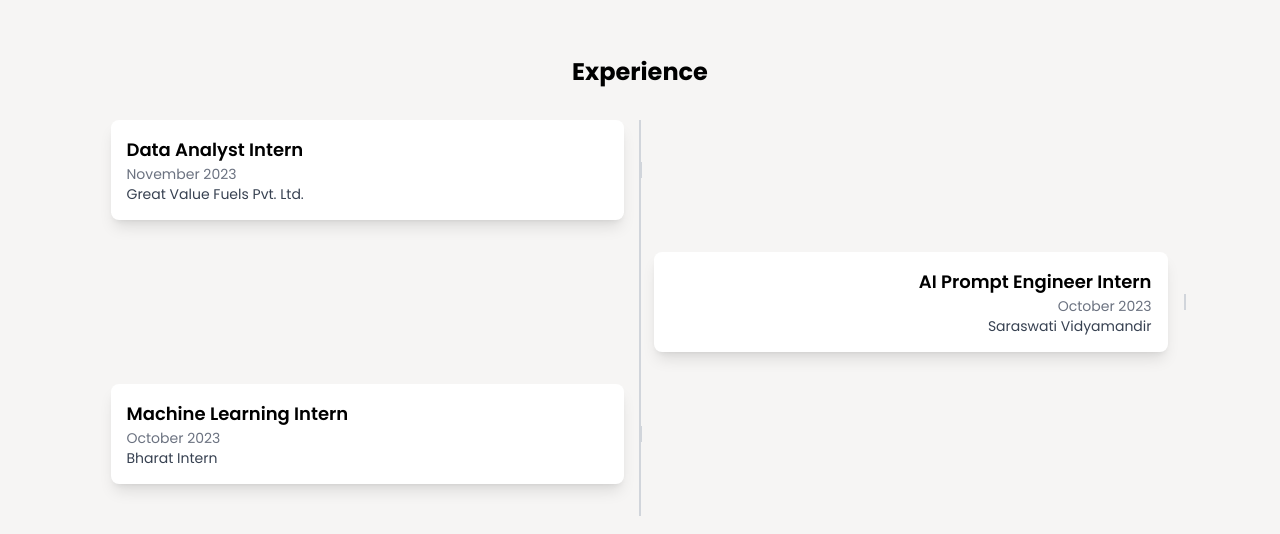
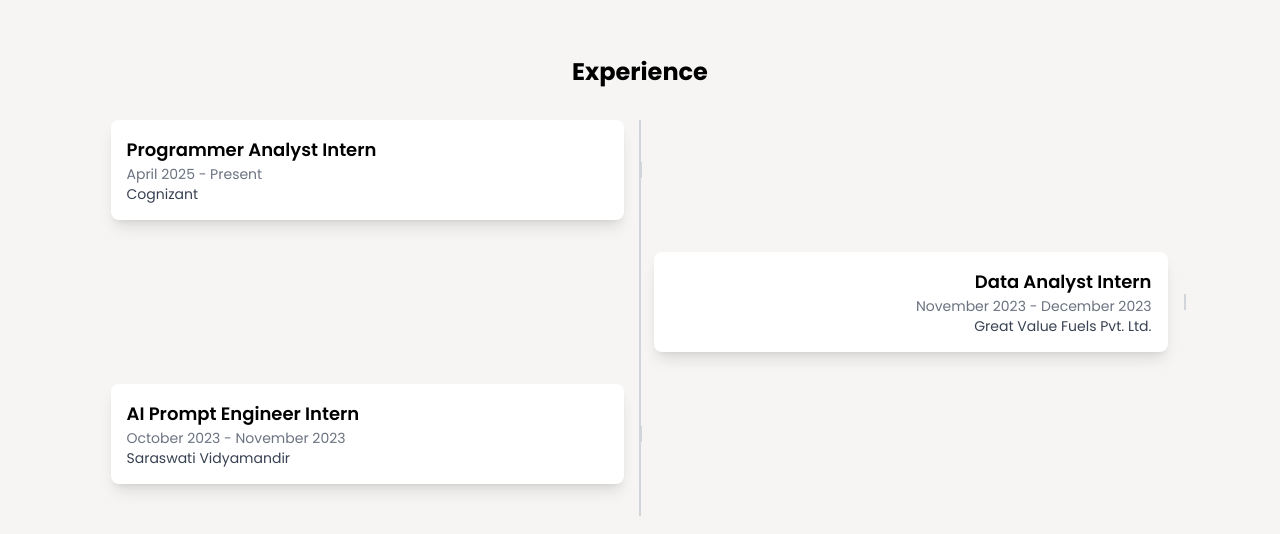
Before and after one commit to priyanshusrivastav212/portfolio, a Next.js app: page / in a window 1280 px wide. Shown: the part 1820-2354 px from the top of the page. Built offline with nearby package versions, Linux system fonts and the light colour scheme.

Commit message:
Update experience.tsx

```diff
--- a/app/components/experience.tsx
+++ b/app/components/experience.tsx
@@ -3,10 +3,23 @@
 import Image from "next/image";
 
 const experiences = [
-  { role: 'Data Analyst Intern', date: 'November 2023', company: 'Great Value Fuels Pvt. Ltd.' },
-  { role: 'AI Prompt Engineer Intern', date: 'October 2023', company: 'Saraswati Vidyamandir' },
-  { role: 'Machine Learning Intern', date: 'October 2023', company: 'Bharat Intern' },
+  {
+    role: 'Programmer Analyst Intern',
+    date: 'April 2025 - Present',
+    company: 'Cognizant'
+  },
+  {
+    role: 'Data Analyst Intern',
+    date: 'November 2023 - December 2023',
+    company: 'Great Value Fuels Pvt. Ltd.'
+  },
+  {
+    role: 'AI Prompt Engineer Intern',
+    date: 'October 2023 - November 2023',
+    company: 'Saraswati Vidyamandir'
+  }
 ];
+
 
 /*export default function Contact() {
   return (
```
